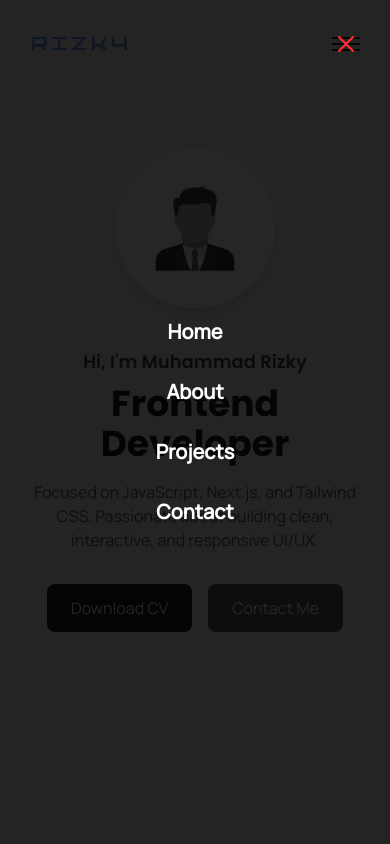
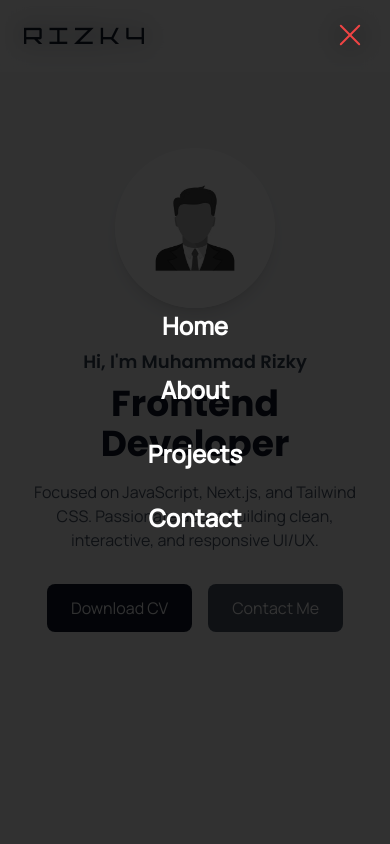
Before and after one commit to cihuw4/rizkyjackbar, a Next.js app: page / in a window 390 px wide. Both pictures are taken after a click on the button 346 px from the left and 44 px from the top of the page. Shown: the top 844 px of the page. Built offline with nearby package versions, Linux system fonts and the light colour scheme.

Commit message:
refactor(Navbar): improve menu toggle functionality and animations; enhance mobile menu overlay and scroll detection

```diff
--- a/src/app/components/Navbar.tsx
+++ b/src/app/components/Navbar.tsx
@@ -1,183 +1,199 @@
 "use client";
 
 import Link from "next/link";
-import { ArrowLeft, X } from "lucide-react";
-import { useState, useRef, useEffect } from "react";
-import { usePathname } from "next/navigation";
+import { useState, useEffect, useRef } from "react";
+import { usePathname, useRouter } from "next/navigation";
 import { motion, AnimatePresence } from "framer-motion";
+import { ArrowLeft } from "lucide-react";
 
 export default function Navbar() {
     const [isOpen, setIsOpen] = useState(false);
-    const [origin, setOrigin] = useState({ x: 50, y: 50 });
     const [scrolled, setScrolled] = useState(false);
+    const pathname = usePathname();
+    const router = useRouter();
     const buttonRef = useRef<HTMLButtonElement>(null);
-    const pathname = usePathname();
+    const [circleOrigin, setCircleOrigin] = useState("100% 0%");
+    const [logoKey, setLogoKey] = useState(0);
 
     useEffect(() => {
-        const handleScroll = () => setScrolled(window.scrollY > 0);
+        const handleScroll = () => setScrolled(window.scrollY > 20);
         window.addEventListener("scroll", handleScroll);
         return () => window.removeEventListener("scroll", handleScroll);
     }, []);
 
-    const menuItems = [
+    useEffect(() => {
+        if (buttonRef.current) {
+            const rect = buttonRef.current.getBoundingClientRect();
+            setCircleOrigin(
+                `${rect.left + rect.width / 2}px ${rect.top + rect.height / 2}px`
+            );
+        }
+    }, [isOpen]);
+
+    useEffect(() => {
+        setLogoKey((prev) => prev + 1);
+    }, [pathname]);
+
+    const menuItems = (() => {
+        if (pathname === "/") {
+            return [
+                { name: "Home", href: "/#home" },
+                { name: "About", href: "/#about" },
+                { name: "Projects", href: "/#projects" },
+                { name: "Contact", href: "/#contact" },
+            ];
+        } else if (pathname === "/about") {
+            return [
+                { name: "Home", href: "/" },
+                { name: "Projects", href: "/projects" },
+            ];
+        } else if (pathname === "/projects") {
+            return [
                 { name: "Home", href: "/" },
                 { name: "About", href: "/about" },
-        { name: "Projects", href: "/projects" },
-        { name: "Contact", href: "/contact" },
             ];
+        } else {
+            return [{ name: "Home", href: "/" }];
+        }
+    })();
 
-    const containerVariants = {
-        hidden: {},
-        visible: { transition: { staggerChildren: 0.2 } },
-    };
+    const handleMenuClick = (e: React.MouseEvent<HTMLAnchorElement>, itemHref: string) => {
+        setIsOpen(false);
 
-    const itemVariants = {
-        hidden: { opacity: 0, y: -20 },
-        visible: { opacity: 1, y: 0 },
-    };
-
-    const handleToggleMenu = () => {
-        if (buttonRef.current) {
-            const rect = buttonRef.current.getBoundingClientRect();
-            const xPercent =
-                ((rect.left + rect.width / 2) / window.innerWidth) * 100;
-            const yPercent =
-                ((rect.top + rect.height / 2) / window.innerHeight) * 100;
-            setOrigin({ x: xPercent, y: yPercent });
+        const hash = itemHref.split("#")[1];
+        if (hash) {
+            e.preventDefault();
+            if (pathname !== "/") {
+                router.push("/");
+                setTimeout(() => {
+                    const element = document.getElementById(hash);
+                    if (element) element.scrollIntoView({ behavior: "smooth" });
+                }, 100);
+            } else {
+                const element = document.getElementById(hash);
+                if (element) element.scrollIntoView({ behavior: "smooth" });
             }
-        setIsOpen(!isOpen);
+        }
     };
 
     return (
         <header
-            className="fixed top-0 left-0 w-full z-50 transition-colors duration-300"
-            style={{
-                backgroundColor: scrolled
-                    ? "rgba(255, 255, 255, 0.5)"
-                    : "transparent",
-            }}
+            className={`fixed top-0 left-0 w-full z-50 transition-colors duration-300
+            ${scrolled || isOpen ? "bg-white/30 backdrop-blur-md" : "bg-transparent"}`}
         >
-            <div className="mx-auto flex items-center justify-between py-6 px-6 relative z-50">
+            <div className="max-w-6xl mx-auto flex items-center justify-between py-5 px-6 lg:px-12">
+
+                <div className="flex items-center gap-3 relative">
+
                     <motion.div
-                    key={`brand-${pathname}`}
-                    className="flex items-center w-20"
-                    initial={{ opacity: 0, x: -30 }}
+                        key={logoKey}
+                        initial={{ opacity: 0, x: -50 }}
                         animate={{ opacity: 1, x: 0 }}
-                    exit={{ opacity: 0, x: -30 }}
+                        exit={{ opacity: 0, x: -50 }}
                         transition={{ duration: 0.5, ease: "easeOut" }}
+                        className={`${pathname === "/about" || pathname === "/projects"
+                            ? "lg:block hidden pointer-events-none"
+                            : "block lg:block pointer-events-none"
+                            }`}
                     >
-                    {pathname === "/about" || pathname === "/projects" ? (
-                        <Link href="/">
-                            <ArrowLeft className="w-6 h-6 text-gray-900 cursor-pointer" />
-                        </Link>
-                    ) : (
-                        <div className="w-6 h-6" />
-                    )}
-                    <span
-                        className="ml-2 text-base font-bold text-gray-900 select-none"
+                        <div
+                            className="text-xl font-bold tracking-wide text-gray-900"
                             style={{ fontFamily: "var(--font-horizon)" }}
                         >
                             RIZKY
-                    </span>
+                        </div>
                     </motion.div>
 
-                <motion.button
-                    key={`hamburger-${pathname}`}
-                    ref={buttonRef}
-                    className="flex justify-center items-center w-10 h-10 relative z-50"
-                    onClick={handleToggleMenu}
-                    initial={{ opacity: 0, x: 30 }}
+                    {(pathname === "/about" || pathname === "/projects") && (
+                        <motion.div
+                            initial={{ opacity: 0, x: -50 }}
                             animate={{ opacity: 1, x: 0 }}
-                    exit={{ opacity: 0, x: 30 }}
-                    transition={{ duration: 0.5, ease: "easeOut" }}
+                            exit={{ opacity: 0, x: -50 }}
+                            transition={{ duration: 0.5, ease: "easeOut", delay: 0.2 }}
+                            className="absolute left-0 md:left-[-15px] lg:left-[-40px]"
                         >
-                    <AnimatePresence mode="wait" initial={false}>
-                        {isOpen ? (
-                            <motion.div
-                                key="close"
-                                initial={{ opacity: 0, scale: 0.5, rotate: -90 }}
-                                animate={{ opacity: 1, scale: 1, rotate: 0 }}
-                                exit={{ opacity: 0, scale: 0.5, rotate: 90 }}
-                                transition={{ duration: 0.3 }}
+                            <Link
+                                href="/"
+                                className="flex items-center justify-center p-1 rounded-full hover:bg-black/10 transition"
                             >
-                                <X className="w-7 h-7 text-red-500" />
-                            </motion.div>
-                        ) : (
-                            <motion.div
-                                key="hamburger"
-                                className="flex flex-col justify-center items-center"
-                                initial={{ opacity: 0, scale: 0.5, rotate: 90 }}
-                                animate={{ opacity: 1, scale: 1, rotate: 0 }}
-                                exit={{ opacity: 0, scale: 0.5, rotate: -90 }}
-                                transition={{ duration: 0.3 }}
-                            >
-                                <span className="block w-7 h-0.5 rounded bg-gray-900" />
-                                <span className="block w-7 h-0.5 rounded my-1 bg-gray-900" />
-                                <span className="block w-7 h-0.5 rounded bg-gray-900" />
+                                <ArrowLeft size={25} className="text-gray-900" />
+                            </Link>
                         </motion.div>
                     )}
-                    </AnimatePresence>
+                </div>
+
+                <motion.button
+                    ref={buttonRef}
+                    onClick={() => setIsOpen(!isOpen)}
+                    className="relative w-8 h-8 flex flex-col justify-center items-center gap-1.5 z-[60]"
+                    initial={{ opacity: 0, x: 50 }}
+                    animate={{ opacity: 1, x: 0 }}
+                    exit={{ opacity: 0, x: 50 }}
+                    transition={{ type: "spring", stiffness: 300, damping: 20, delay: 0.3 }}
+                >
+                    <motion.span
+                        initial={false}
+                        animate={{
+                            rotate: isOpen ? 45 : 0,
+                            y: isOpen ? 7 : 0,
+                            backgroundColor: isOpen ? "#ef4444" : "#111111",
+                        }}
+                        transition={{ duration: 0.3 }}
+                        className="block h-0.5 w-7 rounded"
+                    />
+                    <motion.span
+                        initial={false}
+                        animate={{ opacity: isOpen ? 0 : 1 }}
+                        transition={{ duration: 0.2 }}
+                        className="block h-0.5 w-7 bg-gray-900 rounded"
+                    />
+                    <motion.span
+                        initial={false}
+                        animate={{
+                            rotate: isOpen ? -45 : 0,
+                            y: isOpen ? -9 : 0,
+                            backgroundColor: isOpen ? "#ef4444" : "#111111",
+                        }}
+                        transition={{ duration: 0.3 }}
+                        className="block h-0.5 w-7 rounded"
+                    />
                 </motion.button>
             </div>
 
+            {/* Mobile Menu Overlay */}
             <AnimatePresence>
                 {isOpen && (
-                    <>
                     <motion.div
-                            className="fixed inset-0 bg-black/85 z-40"
-                            initial={{
-                                clipPath: `circle(0% at ${origin.x}% ${origin.y}%)`,
-                            }}
-                            animate={{
-                                clipPath: `circle(150% at ${origin.x}% ${origin.y}%)`,
-                            }}
-                            exit={{
-                                clipPath: `circle(0% at ${origin.x}% ${origin.y}%)`,
-                            }}
+                        className="fixed inset-0 h-screen w-screen bg-black/80 z-50 flex flex-col items-center justify-center gap-8 text-2xl font-semibold text-white"
+                        initial={{ clipPath: `circle(0% at ${circleOrigin})` }}
+                        animate={{ clipPath: `circle(200% at ${circleOrigin})` }}
+                        exit={{ clipPath: `circle(0% at ${circleOrigin})` }}
                         transition={{ duration: 0.6, ease: "easeInOut" }}
-                            onClick={() => setIsOpen(false)}
-                        />
-
+                    >
+                        {menuItems.map((item, i) => (
                             <motion.div
-                            className="fixed inset-0 flex items-center justify-center z-50 pointer-events-auto"
-                            onClick={() => setIsOpen(false)}
+                                key={item.name}
+                                initial={{ opacity: 0, y: 20 }}
+                                animate={{ opacity: 1, y: 0 }}
+                                exit={{ opacity: 0, y: 20 }}
+                                transition={{ delay: i * 0.15 + 0.3 }}
                             >
                                 <motion.div
-                                className="w-full max-w-sm p-6 flex flex-col gap-4 items-center"
-                                variants={containerVariants}
-                                initial="hidden"
-                                animate="visible"
-                                exit="hidden"
-                                onClick={(e) => e.stopPropagation()}
-                            >
-                                {menuItems.map((item) => (
-                                    <motion.div
-                                        key={item.name}
-                                        variants={itemVariants}
-                                        whileHover={{
-                                            scale: 1.1,
-                                            textShadow:
-                                                "0px 0px 8px rgba(255,255,255,0.8)",
-                                        }}
+                                    whileHover={{ scale: 1.15 }}
                                     whileTap={{ scale: 0.95 }}
-                                        transition={{
-                                            type: "spring",
-                                            stiffness: 300,
-                                            damping: 15,
-                                        }}
+                                    transition={{ type: "spring", stiffness: 300 }}
                                 >
                                     <Link
                                         href={item.href}
-                                            className="block px-4 py-2 text-center text-white text-xl font-semibold"
-                                            onClick={() => setIsOpen(false)}
+                                        onClick={(e) => handleMenuClick(e, item.href)}
+                                        className="transition"
                                     >
                                         {item.name}
                                     </Link>
                                 </motion.div>
+                            </motion.div>
                         ))}
                     </motion.div>
-                        </motion.div>
-                    </>
                 )}
             </AnimatePresence>
         </header>
```
Lines whose indentation alone changed are shown as unchanged.
